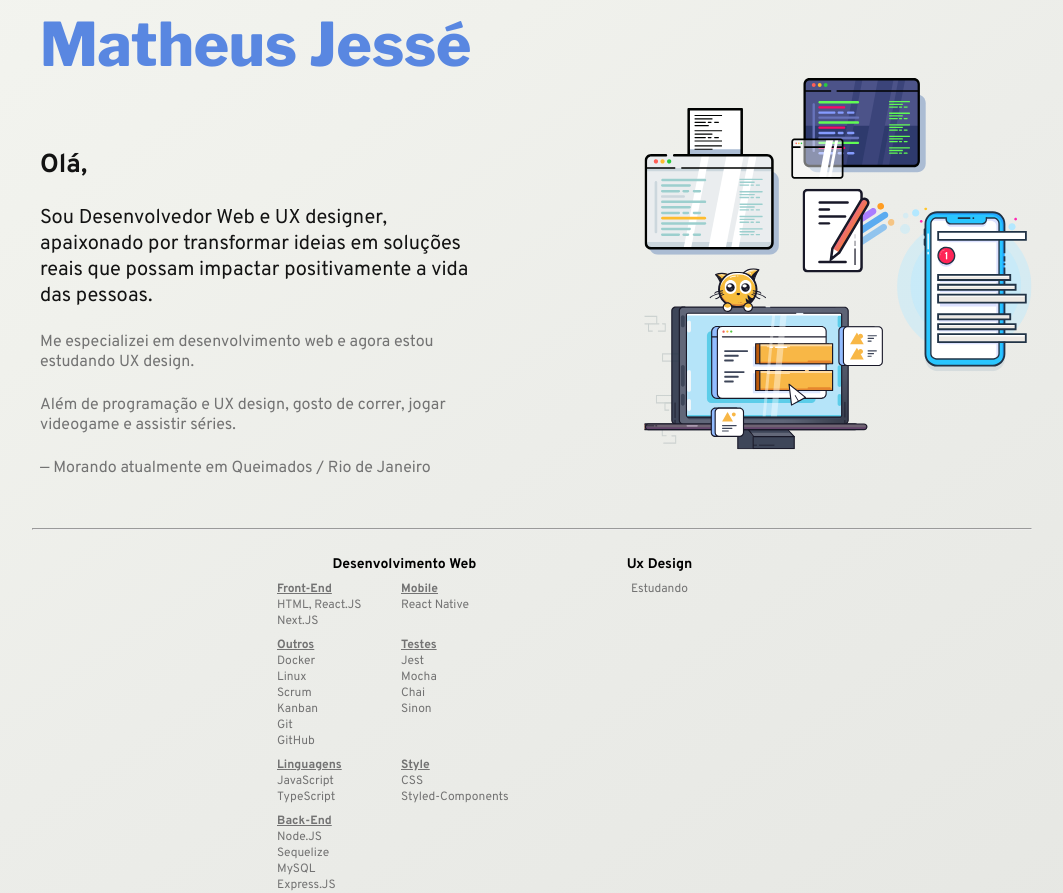
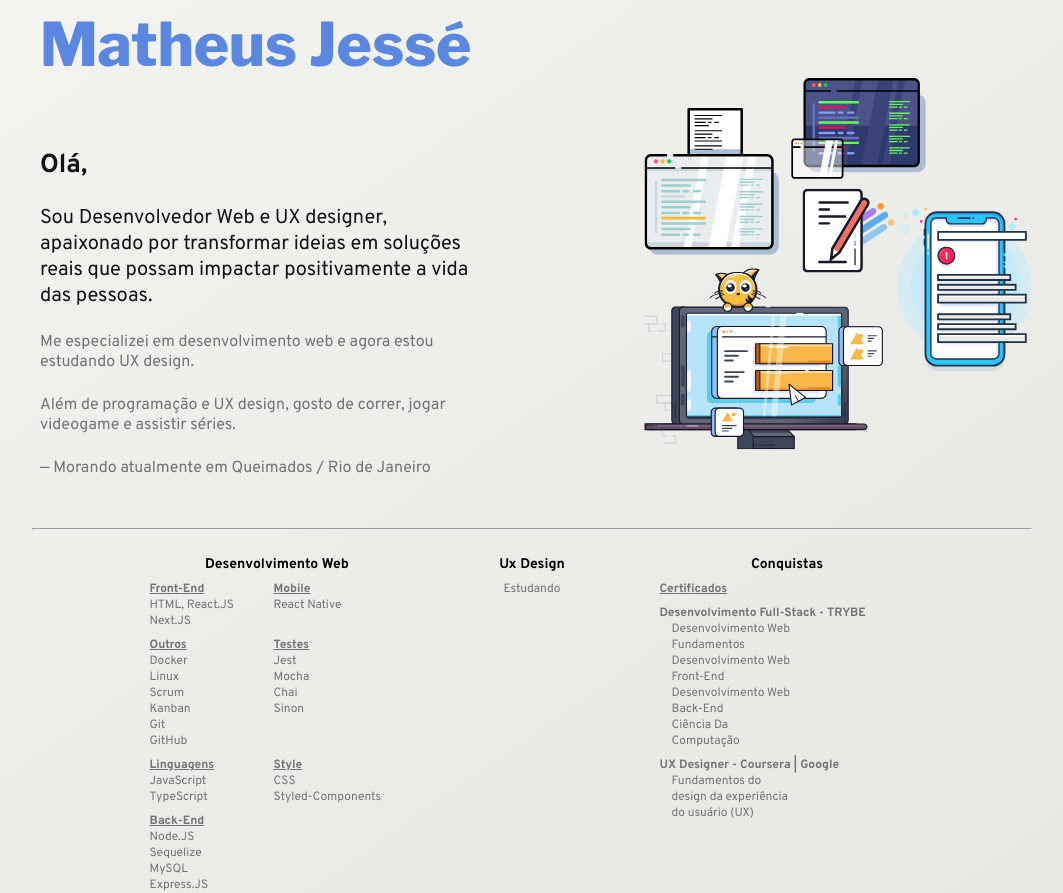
Before and after one commit to matheusjesse/portifolio-matheus-jesse, a React (Create React App) app: page /about in a window 1280 px wide. Shown: the whole page, without its empty margins (108-1171 px from the left). Built offline with nearby package versions, Linux system fonts and the light colour scheme; a web font is replaced by a local one.

Commit message:
feat: criando o componente de achievements e adicionando na pagina About

```diff
--- /dev/null
+++ b/src/componentes/AchievementsSection/index.js
@@ -0,0 +1,24 @@
+import AchievementsSectionContainer from './style';
+
+export default function AchievementsSection({data}) {
+    return(
+        <AchievementsSectionContainer>
+            <h1 className='achievementsTitle'>Conquistas</h1>
+            <h2 className='achievementsSubTitle'>Certificados</h2>
+            {
+                data.map((item, index) =>
+                    <div className='certificateContainer' key={index}>
+                    <p className='certificateTitle'>{item.title}</p>
+
+                        {
+                            item.certificate.map((element, i) =>
+                                <p key={i + 20} className='certificateDescription'>{element}</p>
+                            )
+                        }
+                    </div>
+
+                )
+            }
+        </AchievementsSectionContainer>
+    )
+}
--- /dev/null
+++ b/src/componentes/AchievementsSection/style.js
@@ -0,0 +1,41 @@
+import styled from 'styled-components';
+
+const AchievementsSectionContainer = styled.div`
+    .achievementsTitle {
+        font-family: 'Overpass', sans-serif;
+        font-size: 14px;
+        font-weight: 800;
+        width: 255px;
+        text-align: center;
+    }
+
+    .achievementsSubTitle {
+        font-family: 'Overpass', sans-serif;
+        font-size: 12px;
+        color: #737373;
+        font-weight: 800;
+        text-decoration: underline;
+        margin-top: 8px;
+    }
+
+    .certificateContainer {
+
+    }
+
+    .certificateTitle {
+        font-family: 'Overpass', sans-serif;
+        font-size: 12px;
+        color: #737373;
+        font-weight: 800;
+        margin-top: 8px;
+    }
+
+    .certificateDescription {
+        font-family: 'Overpass', sans-serif;
+        font-size: 12px;
+        color: #737373;
+        width: 124px;
+        margin-left: 12px;
+    }
+`
+export default AchievementsSectionContainer;
--- a/src/componentes/UxSkillsSection/style.js
+++ b/src/componentes/UxSkillsSection/style.js
@@ -6,6 +6,7 @@ const UxSkillSectionContainer = styled.div`
     flex-wrap: wrap;
     align-items: flex-start;
     align-content: flex-start;
+    margin-bottom: 28px;
 
     .uxSkillTitle {
         font-family: 'Overpass', sans-serif;
--- a/src/pages/About.js
+++ b/src/pages/About.js
@@ -4,7 +4,9 @@ import AboutDescription from '../componentes/AboutDescription';
 import AboutImageSvg from '../assets/AboutImageSVG.svg';
 import WebSkillsSection from '../componentes/WebSkillsSection';
 import UxSkillSection from '../componentes/UxSkillsSection';
-import {skillsWeb, skillsUx} from '../utils/AboutUtils';
+import AchievementsSection from '../componentes/AchievementsSection';
+import {skillsWeb, skillsUx, achievements} from '../utils/AboutUtils';
+
 function About() {
   return(
     <AboutContainer>
@@ -18,6 +20,7 @@ function About() {
       <div className='moreInfoSection'>
         <WebSkillsSection data={skillsWeb}/>
         <UxSkillSection data={skillsUx} />
+        <AchievementsSection data={achievements}/>
       </div>
     </AboutContainer>
   );
--- a/src/styles/AboutContainer.js
+++ b/src/styles/AboutContainer.js
@@ -48,6 +48,9 @@ export const AboutContainer = styled.div`
 
   .moreInfoSection {
     display: flex;
+    flex-wrap: wrap;
+    justify-content: center;
+    align-content: flex-start;
   }
 `
 export default AboutContainer;
--- a/src/utils/AboutUtils.js
+++ b/src/utils/AboutUtils.js
@@ -33,10 +33,10 @@ export const skillsUx = [
     "Estudando"
 ]
 
-export const conquistas = [
+export const achievements = [
     {
         title: "Desenvolvimento Full-Stack - TRYBE",
-        skills: [
+        certificate: [
             "Desenvolvimento Web Fundamentos",
             "Desenvolvimento Web Front-End",
             "Desenvolvimento Web Back-End",
@@ -45,7 +45,7 @@ export const conquistas = [
     },
     {
         title: "UX Designer - Coursera | Google",
-        skills: [
+        certificate: [
             "Fundamentos do design da experiência do usuário (UX)",
         ]
     }
```
